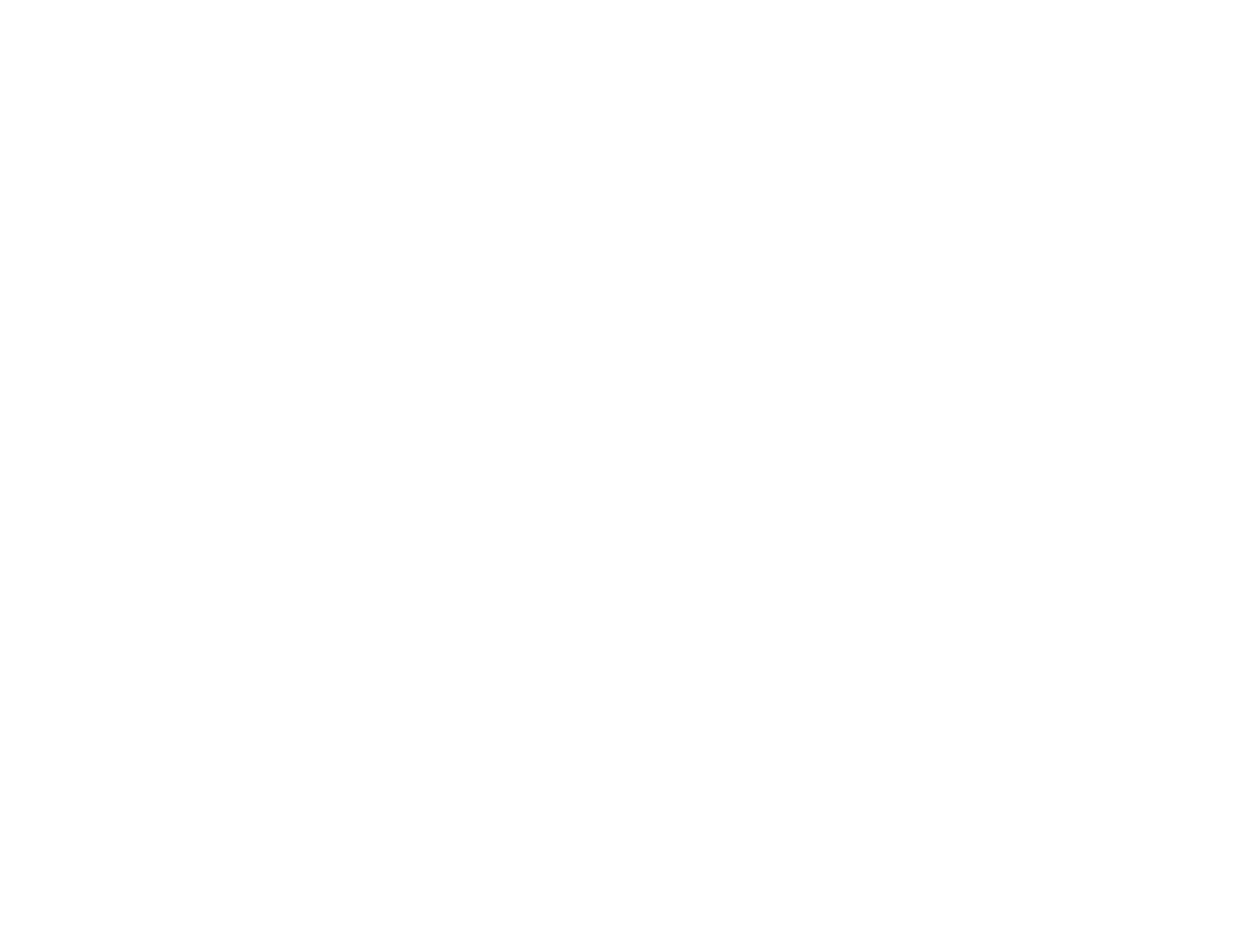
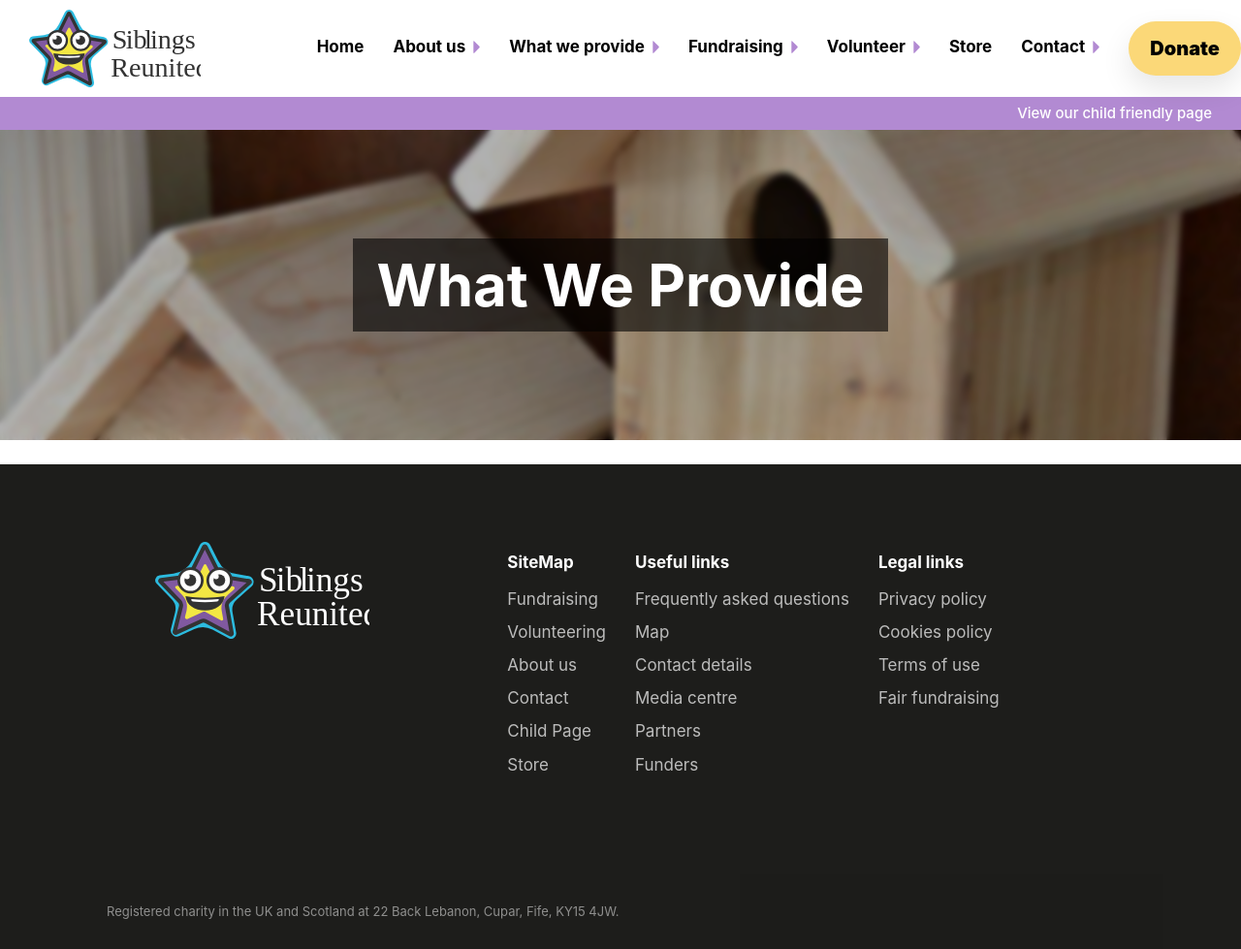
Before and after one commit to brad-morrison/SiblingsReunited.org.uk-v2, a Gatsby site: page /WhatWeProvide in a window 1280 px wide. Before the commit this address had no page. Shown: the whole page at 97% size. Before the commit the page ends 800 px from the top, so only its background shows below. Built offline with nearby package versions, Linux system fonts and the light colour scheme; Gatsby itself is replaced by a stand-in of ours.

Commit message:
Quick update to Nav Items

```diff
--- a/src/data/SiteData.js
+++ b/src/data/SiteData.js
@@ -29,15 +29,20 @@ export const menuData = [
   },
   //
   {
-    title: "Our Site",
-    link: "/OurSite",
+    title: "What we provide",
+    link: "/WhatWeProvide",
     items: [
       {
-        title: "What we offer",
+        title: "Our Site",
         link: "/Volunteer",
       },
       {
         title: "Animals",
+        link: "/Volunteer",
+      },
+
+      {
+        title: "Supervisors",
         link: "/Volunteer",
       },
       {
--- a/src/pages/OurSite.js
+++ b/src/pages/WhatWeProvide.js
@@ -3,11 +3,11 @@ import Layout from "../components/layout"
 import Seo from "../components/seo"
 import TopicPageTitle from "../components/sections/TopicPageTitle"
 
-export default function OurSitePage() {
+export default function WhatWeProvidePage() {
   return (
     <Layout>
-      <Seo title="OurSite" />
-      <TopicPageTitle title="Our Site" img="/images/birdHouse.jpg" />
+      <Seo title="WhatWeProvide" />
+      <TopicPageTitle title="What We Provide" img="/images/birdHouse.jpg" />
     </Layout>
   )
 }
```
